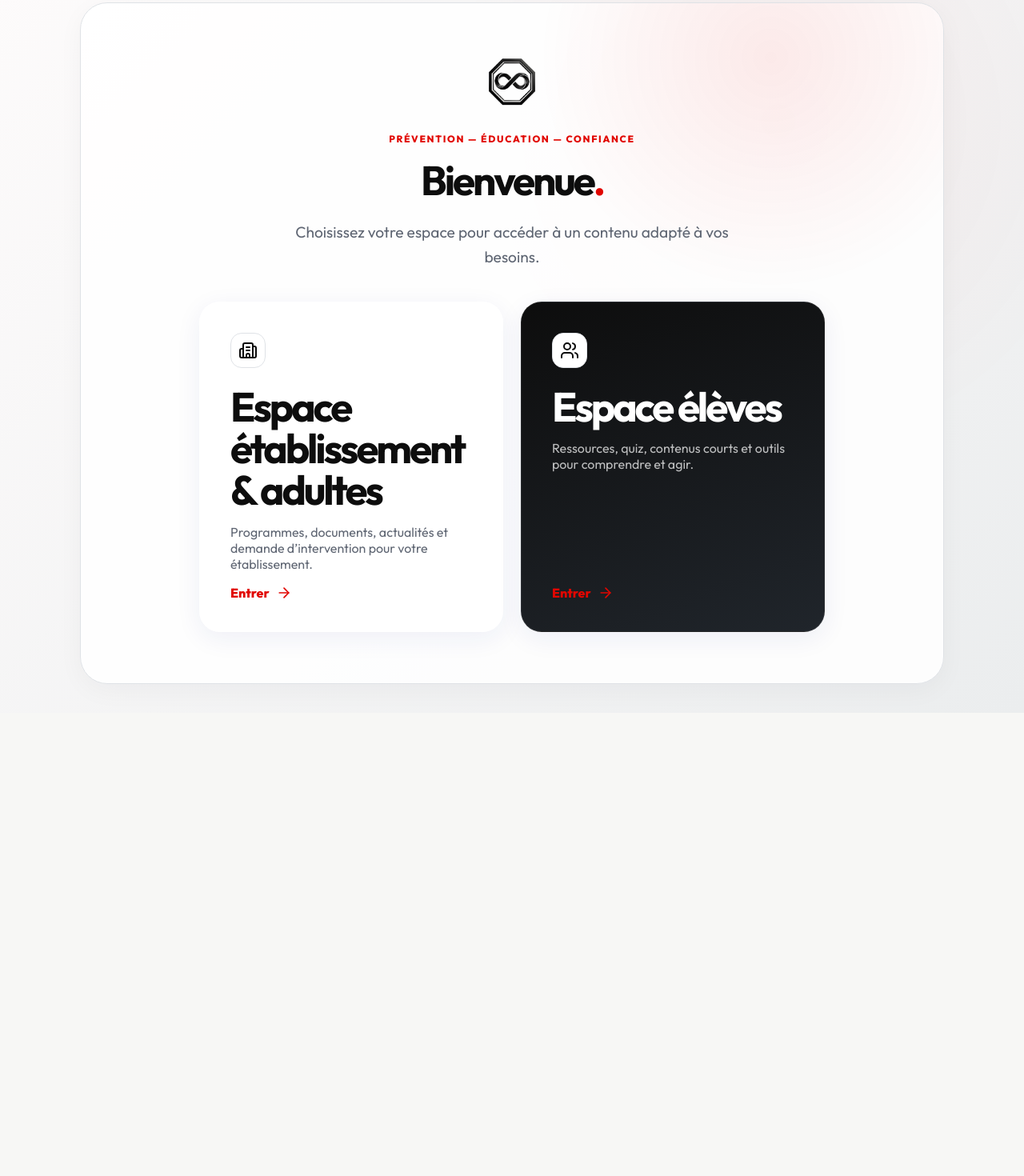
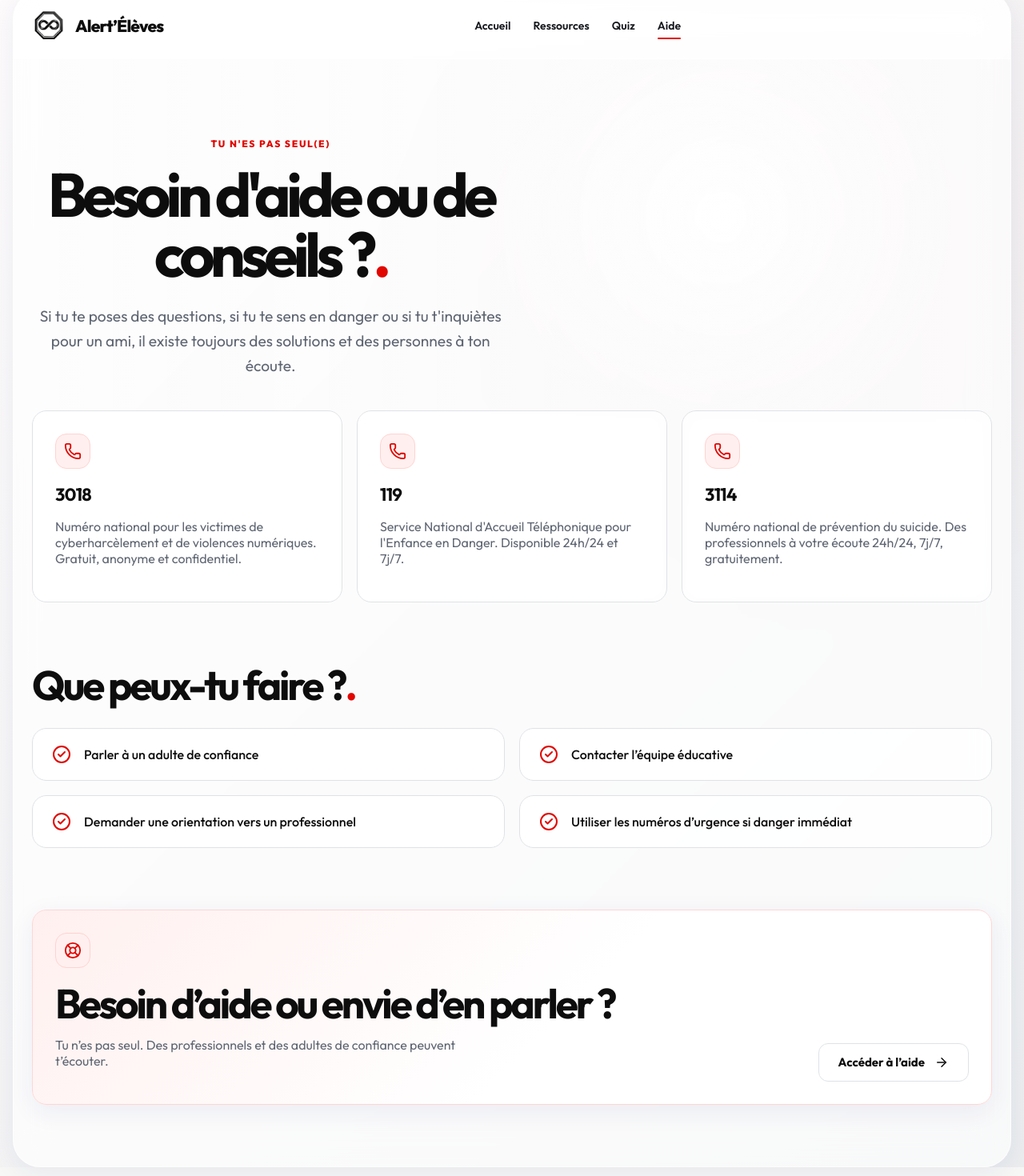
Before and after one commit to wissamheldis-cyber/Alert-l-ves---Pr-vention, a React (Vite) app: page /eleve/aide in a window 1280 px wide. Before the commit this address led to /. Shown: the part 33-1503 px from the top of the page at 80% size. Before the commit the page ends 924 px from the top, so only its background shows below. Built offline with nearby package versions, Linux system fonts and the light colour scheme.

Commit message:
Update project files

```diff
--- a/src/App.tsx
+++ b/src/App.tsx
@@ -8,6 +8,8 @@ import { EstablishmentContact } from "./pages/establishment/EstablishmentContact
 import { StudentHome } from "./pages/student/StudentHome";
 import { StudentResources } from "./pages/student/StudentResources";
 import { StudentQuizAid } from "./pages/student/StudentQuizAid";
+
+import { StudentHelp } from "./pages/student/StudentHelp";
 
 export default function App() {
   return (
@@ -23,6 +25,7 @@ export default function App() {
       <Route path="/eleve" element={<StudentHome />} />
       <Route path="/eleve/ressources" element={<StudentResources />} />
       <Route path="/eleve/quiz-aide" element={<StudentQuizAid />} />
+      <Route path="/eleve/aide" element={<StudentHelp />} />
 
       <Route path="*" element={<Navigate to="/" replace />} />
     </Routes>
--- a/src/data/content.ts
+++ b/src/data/content.ts
@@ -37,7 +37,7 @@ export const studentNav = [
   { label: "Accueil", href: "/eleve" },
   { label: "Ressources", href: "/eleve/ressources" },
   { label: "Quiz", href: "/eleve/quiz-aide" },
-  { label: "Aide", href: "/eleve/quiz-aide" }
+  { label: "Aide", href: "/eleve/aide" }
 ];
 
 export const establishmentTiles = [
--- /dev/null
+++ b/src/pages/student/StudentHelp.tsx
@@ -0,0 +1,86 @@
+import { Header } from "../../components/Header";
+import { HelpCTA } from "../../components/HelpCTA";
+import { studentNav, helpContacts } from "../../data/content";
+import { Helmet } from "react-helmet-async";
+import { Phone, CheckCircle2 } from "lucide-react";
+
+export function StudentHelp() {
+  return (
+    <div className="app-shell animate-fade-in">
+      <Helmet>
+        <title>Besoin d'aide — Alert’Élèves</title>
+        <meta name="description" content="Découvrez vers qui vous tourner si vous avez besoin de conseils ou d'aide en urgence." />
+      </Helmet>
+      <Header nav={studentNav} />
+
+      <main>
+        <section className="container hero" style={{ minHeight: "auto", paddingBottom: "40px" }}>
+          <div className="hero-content" style={{ maxWidth: "800px", margin: "0 auto", textAlign: "center" }}>
+            <p className="kicker">Tu n'es pas seul(e)</p>
+            <h1>
+              Besoin d'aide ou de conseils ?<span className="red-dot">.</span>
+            </h1>
+            <p className="lead" style={{ marginInline: "auto" }}>
+              Si tu te poses des questions, si tu te sens en danger ou si tu t'inquiètes pour un ami,
+              il existe toujours des solutions et des personnes à ton écoute.
+            </p>
+          </div>
+        </section>
+
+        <section className="section container" style={{ paddingTop: 0 }}>
+          <div className="grid grid-3">
+            <article className="card flat" style={{ border: "1px solid var(--ae-border)" }}>
+              <div className="icon-badge red" style={{ marginBottom: 16 }}>
+                <Phone size={22} />
+              </div>
+              <h3 className="card-title">3018</h3>
+              <p className="muted">
+                Numéro national pour les victimes de cyberharcèlement et de violences numériques. Gratuit, anonyme et confidentiel.
+              </p>
+            </article>
+
+            <article className="card flat" style={{ border: "1px solid var(--ae-border)" }}>
+              <div className="icon-badge red" style={{ marginBottom: 16 }}>
+                <Phone size={22} />
+              </div>
+              <h3 className="card-title">119</h3>
+              <p className="muted">
+                Service National d'Accueil Téléphonique pour l'Enfance en Danger. Disponible 24h/24 et 7j/7.
+              </p>
+            </article>
+
+            <article className="card flat" style={{ border: "1px solid var(--ae-border)" }}>
+              <div className="icon-badge red" style={{ marginBottom: 16 }}>
+                <Phone size={22} />
+              </div>
+              <h3 className="card-title">3114</h3>
+              <p className="muted">
+                Numéro national de prévention du suicide. Des professionnels à votre écoute 24h/24, 7j/7, gratuitement.
+              </p>
+            </article>
+          </div>
+        </section>
+
+        <section className="section container" style={{ paddingTop: 0 }}>
+          <div className="section-head">
+            <div>
+              <h2>Que peux-tu faire ?<span className="red-dot">.</span></h2>
+            </div>
+          </div>
+          <div className="grid grid-2">
+            {helpContacts.map((contact, index) => (
+              <div key={index} className="document-row" style={{ display: "flex", alignItems: "center", gap: 16, padding: "20px 24px" }}>
+                <CheckCircle2 size={24} className="red-dot" style={{ flexShrink: 0 }} />
+                <span style={{ fontSize: "16px", fontWeight: 500 }}>{contact}</span>
+              </div>
+            ))}
+          </div>
+        </section>
+
+        <section className="section container" style={{ paddingTop: 0 }}>
+          <HelpCTA />
+        </section>
+      </main>
+    </div>
+  );
+}
```
Also changed, not shown: 1 other file (tests, documents, lock files or other folders).
